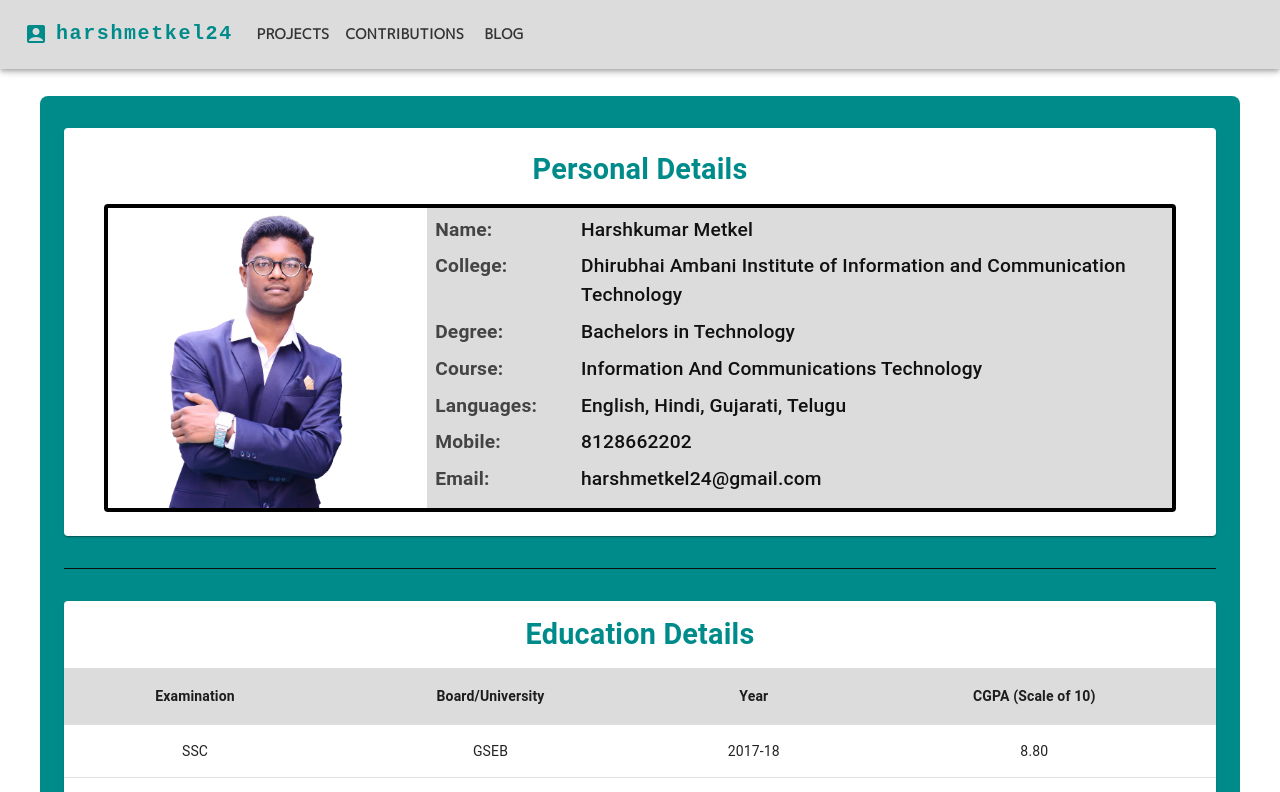
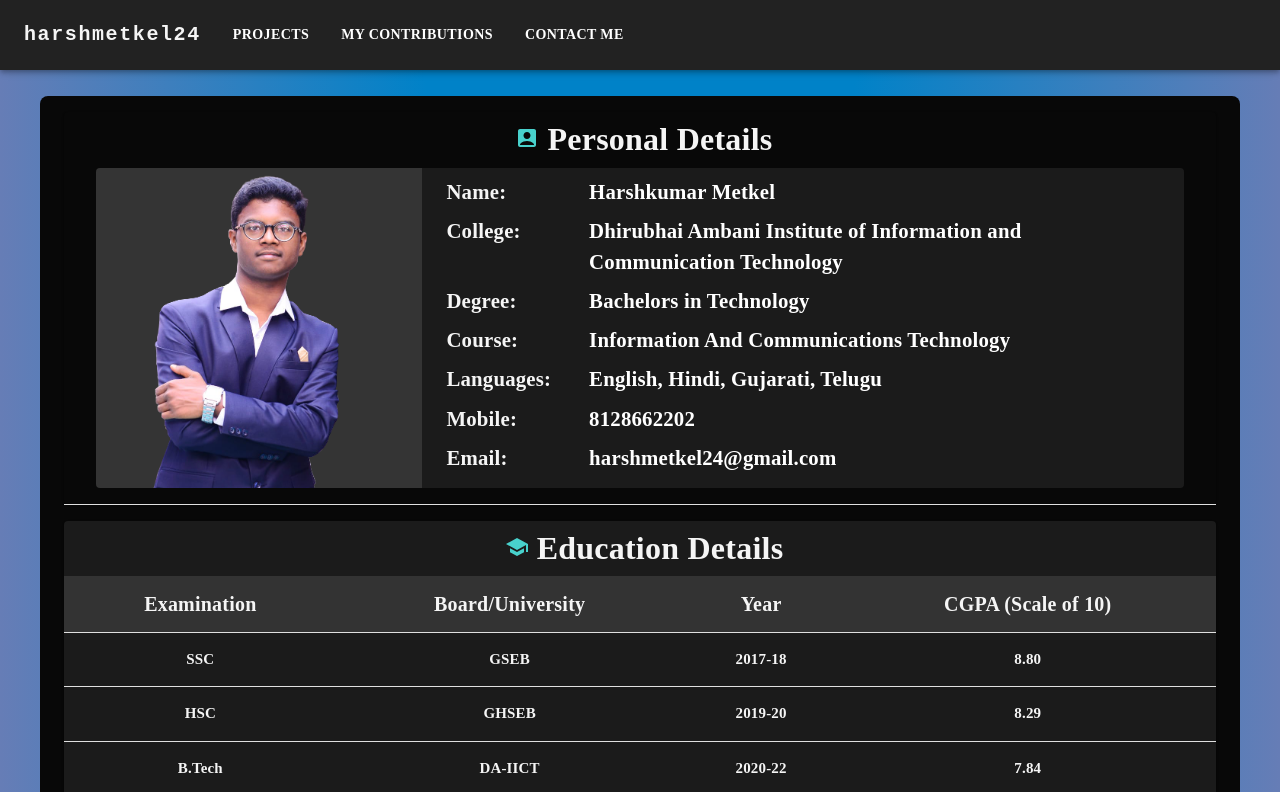
Before and after one commit to harshmetkel24/portfolio, a React (Create React App) app in the folder portfolio/: page / in a window 1280 px wide. Shown: the top 792 px of the page. Built offline with nearby package versions, Linux system fonts and the light colour scheme.

Commit message:
Projects page completed. Future target is to add project img as well

```diff
--- a/portfolio/package.json
+++ b/portfolio/package.json
@@ -7,6 +7,7 @@
     "@emotion/styled": "^11.9.3",
     "@mui/icons-material": "^5.8.4",
     "@mui/material": "^5.9.1",
+    "@mui/styles": "^5.9.1",
     "@testing-library/jest-dom": "^5.16.4",
     "@testing-library/react": "^13.3.0",
     "@testing-library/user-event": "^13.5.0",
--- a/portfolio/public/index.html
+++ b/portfolio/public/index.html
@@ -24,7 +24,7 @@
       work correctly both with client-side routing and a non-root public URL.
       Learn how to configure a non-root public URL by running `npm run build`.
     -->
-    <title>Home | harshmetkel24</title>
+    <title>harshmetkel24</title>
   </head>
   <body>
     <noscript>You need to enable JavaScript to run this app.</noscript>
--- a/portfolio/src/App.css
+++ b/portfolio/src/App.css
@@ -1,16 +1,38 @@
-@import url("https://fonts.googleapis.com/css2?family=M+PLUS+1p&display=swap");
+@import url("https://fonts.googleapis.com/css2?family=EB+Garamond:wght@400;600;700;800&display=swap");
 
 * {
-  font-family: "M PLUS 1p", sans-serif;
+  font-family: "Cormorant Garamond", serif;
+  -webkit-user-select: none; /* Safari */
+  -moz-user-select: none; /* Firefox */
+  -ms-user-select: none; /* IE10+/Edge */
+  user-select: none; /* Standard */
+}
+
+body {
+  background: #667db6; /* fallback for old browsers */
+  background: -webkit-linear-gradient(
+    to right,
+    #667db6,
+    #0082c8,
+    #0082c8,
+    #667db6
+  ); /* Chrome 10-25, Safari 5.1-6 */
+  background: linear-gradient(
+    to right,
+    #667db6,
+    #0082c8,
+    #0082c8,
+    #667db6
+  ); /* W3C, IE 10+/ Edge, Firefox 16+, Chrome 26+, Opera 12+, Safari 7+ */
 }
 
 [data-full],
 .normal {
-  font-size: 14px;
-  font-weight: 600;
+  font-weight: 700;
   position: relative;
   cursor: help;
   margin: 0.5em 0;
+  color: #fff;
 }
 
 [data-full]:hover::before {
@@ -18,12 +40,13 @@
   position: absolute;
   z-index: 2;
   bottom: -2.5em;
-  padding: 0.2em;
+  padding: 4px;
   text-align: justify;
   border-radius: 4px;
   background: #333;
   color: #fff;
-  font-size: 10px;
+  font-size: 12px;
+  border: 1px solid white;
 }
 [data-full]:hover::after {
   content: "";
--- a/portfolio/src/App.js
+++ b/portfolio/src/App.js
@@ -1,10 +1,11 @@
 import "./App.css";
 import { BrowserRouter, Route, Routes } from "react-router-dom";
+
 // pages
 import Home from "./Pages/Home";
 import Projects from "./Pages/Projects";
 import Contributions from "./Pages/Contributions";
-import Blog from "./Pages/Blog";
+import ContactMe from "./Pages/ContactMe";
 
 function App() {
   return (
@@ -13,7 +14,7 @@ function App() {
         <Route path="/" element={<Home />} />
         <Route path="/projects" element={<Projects />} />
         <Route path="/contributions" element={<Contributions />} />
-        <Route path="/blog" element={<Blog />} />
+        <Route path="/contact" element={<ContactMe />} />
       </Routes>
     </BrowserRouter>
   );
--- a/portfolio/src/Components/EducationTable.js
+++ b/portfolio/src/Components/EducationTable.js
@@ -10,6 +10,8 @@ import {
   TableHead,
   TableRow,
 } from "@mui/material";
+
+import SchoolIcon from "@mui/icons-material/School";
 
 const columns = [
   { id: "exam", label: "Examination", align: "center" },
@@ -42,17 +44,26 @@ const rows = [
 
 export default function EducationTable() {
   return (
-    <Paper sx={{ width: "100%", overflow: "hidden", margin: "2em 0" }}>
+    <Paper
+      sx={{
+        width: "100%",
+        overflow: "hidden",
+        my: 2,
+        backgroundColor: "#1b1b1b",
+      }}
+    >
       <Typography
         variant="h4"
         sx={{
+          py: 1,
           textAlign: "center",
-          color: "#008b8b",
-          fontWeight: 600,
-          fontSize: { md: "1.8em", xs: "1.5em" },
+          color: "whitesmoke",
+          fontFamily: "inherit",
+          fontWeight: 700,
+          fontSize: { md: "2em", xs: "1.5em" },
         }}
-        m={2}
       >
+        <SchoolIcon sx={{ mx: 1, color: "#48d1cc" }} />
         Education Details
       </Typography>
       <TableContainer sx={{ maxHeight: 440 }}>
@@ -65,8 +76,11 @@ export default function EducationTable() {
                   align={column.align}
                   style={{
                     minWidth: column.minWidth,
-                    backgroundColor: "#dcdcdc",
-                    fontWeight: 600,
+                    backgroundColor: "#333",
+                    fontFamily: "inherit",
+                    color: "whitesmoke",
+                    fontSize: 20,
+                    fontWeight: 700,
                   }}
                 >
                   {column.label}
@@ -81,7 +95,16 @@ export default function EducationTable() {
                   {columns.map((column) => {
                     const value = row[column.id];
                     return (
-                      <TableCell key={column.id} align={column.align}>
+                      <TableCell
+                        sx={{
+                          fontFamily: "inherit",
+                          color: "whitesmoke",
+                          fontSize: 15,
+                          fontWeight: 700,
+                        }}
+                        key={column.id}
+                        align={column.align}
+                      >
                         {column.format && typeof value === "number"
                           ? column.format(value)
                           : value}
--- a/portfolio/src/Components/Navbar.js
+++ b/portfolio/src/Components/Navbar.js
@@ -1,5 +1,7 @@
 import * as React from "react";
 import { Link } from "react-router-dom";
+
+import { makeStyles } from "@mui/styles/";
 
 import {
   AppBar,
@@ -14,7 +16,6 @@ import {
 } from "@mui/material/";
 
 import MenuIcon from "@mui/icons-material/Menu";
-import AccountBoxIcon from "@mui/icons-material/AccountBox";
 
 const pages = [
   {
@@ -22,17 +23,25 @@ const pages = [
     src: "/projects",
   },
   {
-    label: "Contributions",
+    label: "My Contributions",
     src: "/contributions",
   },
   {
-    label: "Blog",
-    src: "/blog",
+    label: "Contact Me",
+    src: "/contact",
   },
 ];
-const settings = ["Profile", "Account", "Dashboard", "Logout"];
+
+const useStyles = makeStyles((theme) => ({
+  menu: {
+    "& .MuiPaper-root": {
+      backgroundColor: "#444",
+    },
+  },
+}));
 
 const Navbar = () => {
+  const classes = useStyles();
   const [anchorElNav, setAnchorElNav] = React.useState(null);
   const [anchorElUser, setAnchorElUser] = React.useState(null);
 
@@ -52,7 +61,7 @@ const Navbar = () => {
   };
 
   return (
-    <AppBar sx={{ backgroundColor: "#dcdcdc" }} position="fixed">
+    <AppBar sx={{ backgroundColor: "#222" }} position="fixed">
       <Container maxWidth="xl">
         <Toolbar disableGutters>
           <Typography
@@ -68,16 +77,10 @@ const Navbar = () => {
               letterSpacing: ".1rem",
             }}
           >
-            <AccountBoxIcon
-              sx={{
-                display: { xs: "none", md: "flex" },
-                mr: 1,
-              }}
-            />
             <Link
               style={{
                 display: "flex",
-                color: "#008b8b",
+                color: "whitesmoke",
                 textDecoration: "none",
                 fontFamily: "monospace",
                 alignItems: "center",
@@ -90,7 +93,11 @@ const Navbar = () => {
             </Link>
           </Typography>
 
-          <Box sx={{ display: { xs: "flex", md: "none" } }}>
+          <Box
+            sx={{
+              display: { xs: "flex", md: "none" },
+            }}
+          >
             <IconButton
               size="large"
               aria-label="account of current user"
@@ -99,9 +106,10 @@ const Navbar = () => {
               onClick={handleOpenNavMenu}
               color="inherit"
             >
-              <MenuIcon sx={{ color: "black", ml: 0 }} />
+              <MenuIcon sx={{ color: "whitesmoke", ml: 0 }} />
             </IconButton>
             <Menu
+              className={classes.menu}
               id="menu-appbar"
               anchorEl={anchorElNav}
               anchorOrigin={{
@@ -121,13 +129,13 @@ const Navbar = () => {
             >
               {pages.map((page) => (
                 <MenuItem key={page.label} onClick={handleCloseNavMenu}>
-                  <Button textAlign="center">
+                  <Button sx={{ width: "100%" }}>
                     <Link
                       style={{
                         textDecoration: "none",
-                        color: "#333",
-                        fontSize: "0.9em",
-                        fontWeight: 550,
+                        color: "whitesmoke",
+                        fontSize: "0.8em",
+                        fontWeight: 600,
                       }}
                       to={page.src}
                     >
@@ -155,22 +163,14 @@ const Navbar = () => {
               fontSize: "1.2em",
             }}
           >
-            <AccountBoxIcon
-              sx={{
-                mr: 1,
-                alignItems: "center",
-                fontSize: "1.5em",
-              }}
-            />
             <Link
               style={{
-                display: "flex",
-                color: "#008b8b",
+                color: "whitesmoke",
                 textDecoration: "none",
                 fontFamily: "monospace",
                 alignItems: "center",
                 fontWeight: 700,
-                letterSpacing: ".1rem",
+                letterSpacing: ".15rem",
               }}
               to="/"
             >
@@ -182,13 +182,33 @@ const Navbar = () => {
             {pages.map((page) => (
               <Button
                 key={page.label}
-                sx={{ my: 2, color: "black", display: "block" }}
+                sx={{
+                  my: 2,
+                  mx: 1,
+                  color: "black",
+                  display: "block",
+                  color: "#fff",
+                  borderRadius: 2,
+                  transition: "all 0.25s ease",
+                  fontWeight: 800,
+                  "& a": {
+                    color: "#fff",
+                  },
+                  "&:hover a": {
+                    color: "#333",
+                  },
+                  "&:hover": {
+                    transform: "scale(1.1)",
+                    backgroundColor: "#e0ffff",
+                    boxShadow: "inset 0px 1px 16px 2px #00ffef",
+                  },
+                }}
               >
                 <Link
                   style={{
                     textDecoration: "none",
-                    color: "#333",
-                    fontWeight: 600,
+                    fontWeight: 700,
+                    transition: "all 0.5s ease",
                   }}
                   to={page.src}
                 >
--- a/portfolio/src/Components/ProfileCard.js
+++ b/portfolio/src/Components/ProfileCard.js
@@ -2,6 +2,8 @@ import React from "react";
 
 import { Box, Container } from "@mui/system";
 import { Typography, Paper } from "@mui/material";
+
+import AccountBoxIcon from "@mui/icons-material/AccountBox";
 
 const details = [
   { key: "Name: ", value: "Harshkumar Metkel" },
@@ -26,17 +28,19 @@ const details = [
 const ProfileCard = () => {
   return (
     <>
-      <Paper sx={{ padding: "1em", marginBottom: "2em" }}>
+      <Paper sx={{ padding: "0.5em", backgroundColor: "#080808" }}>
         <Typography
           variant="h4"
           sx={{
             textAlign: "center",
-            color: "#008b8b",
-            fontWeight: 600,
-            fontSize: { md: "1.8em", xs: "1.5em" },
-            m: 1,
+            color: "whitesmoke",
+            fontWeight: 700,
+            fontSize: { md: "2em", xs: "1.5em" },
+            mb: 1,
+            fontFamily: "inherit",
           }}
         >
+          <AccountBoxIcon sx={{ mx: 1, color: "#48d1cc" }} />
           Personal Details
         </Typography>
         <Container
@@ -50,54 +54,52 @@ const ProfileCard = () => {
           }}
         >
           <Box
+            component="img"
+            src="/images/profile-img.png"
             sx={{
-              my: 1,
+              mb: 1,
               width: {
                 md: "30%",
                 xs: "100%",
               },
-              background: "url(/images/profile-img.png)",
-              backgroundSize: {
-                md: "cover",
-                xs: "contain",
-              },
+              background: "#343434",
+              objectFit: "cover",
+              fontFamily: "inherit",
               backgroundRepeat: "no-repeat",
               backgroundPosition: "center",
               borderTopLeftRadius: 4,
               borderBottomLeftRadius: 4,
+              borderTopRightRadius: {
+                md: 0,
+                xs: 4,
+              },
+              borderBottomRightRadius: {
+                md: 0,
+                xs: 4,
+              },
               height: {
-                md: "300px",
-                xs: "180px",
-              },
-              border: {
-                md: "4px solid black",
-                xs: "none",
-              },
-              borderRight: {
-                md: "none",
-                xs: "none",
+                md: "320px",
+                xs: "fit-content",
               },
             }}
           ></Box>
 
           <Box
             sx={{
-              my: 1,
+              px: {
+                md: 2,
+                xs: 0,
+              },
               width: {
                 md: "70%",
                 xs: "100%",
               },
-              backgroundColor: "#dcdcdc",
-              height: { md: "300px", xs: "fit-content" },
+              backgroundColor: "#1b1b1b",
+              height: { md: "320px", xs: "fit-content" },
               borderTopRightRadius: 4,
               borderBottomRightRadius: 4,
               borderTopLeftRadius: { md: 0, xs: 4 },
               borderBottomLeftRadius: { md: 0, xs: 4 },
-              border: "4px solid black",
-              borderLeft: {
-                md: "none",
-                xs: "4px solid black",
-              },
             }}
           >
             {details.map((detail) => {
@@ -115,26 +117,28 @@ const ProfileCard = () => {
                 >
                   <Typography
                     sx={{
-                      fontWeight: 600,
+                      fontWeight: 700,
                       fontSize: {
-                        md: "1.2em",
-                        xs: "1em",
+                        md: "1.3em",
+                        xs: "1.1em",
                       },
                       width: "20%",
-                      color: "#444",
+                      color: "whitesmoke",
+                      fontFamily: "inherit",
                     }}
                   >
                     {detail.key}
-                  </Typography>{" "}
+                  </Typography>
                   <Typography
                     sx={{
-                      fontWeight: 550,
-                      color: "#111",
+                      fontWeight: 700,
+                      color: "white",
                       fontSize: {
-                        md: "1.2em",
-                        xs: "1em",
+                        md: "1.3em",
+                        xs: "1.1em",
                       },
                       width: "80%",
+                      fontFamily: "inherit",
                     }}
                   >
                     {detail.value}
--- a/portfolio/src/Pages/Blog.js
+++ /dev/null
@@ -1,11 +0,0 @@
-import React from "react";
-
-const Blog = () => {
-  return (
-    <>
-      <div>Blog</div>
-    </>
-  );
-};
-
-export default Blog;
--- /dev/null
+++ b/portfolio/src/Pages/ContactMe.js
@@ -0,0 +1,11 @@
+import React from "react";
+
+const ContactMe = () => {
+  return (
+    <>
+      <div> Contact me</div>
+    </>
+  );
+};
+
+export default ContactMe;
--- a/portfolio/src/Pages/Home.js
+++ b/portfolio/src/Pages/Home.js
@@ -1,4 +1,4 @@
-import React from "react";
+import React, { useEffect } from "react";
 
 import { Container } from "@mui/system";
 import { Divider } from "@mui/material";
@@ -9,6 +9,10 @@ import ProfileCard from "../Components/ProfileCard";
 import EducationTable from "../Components/EducationTable";
 
 const Home = () => {
+  useEffect(() => {
+    document.title = "Home | harshmetkel24";
+  }, []);
+
   return (
     <>
       <Navbar />
@@ -16,22 +20,22 @@ const Home = () => {
         maxWidth={"lg"}
         sx={{
           minHeight: "100vh",
-          backgroundColor: "#008b8b",
+          backgroundColor: "#080808",
           marginTop: "6em",
           marginBottom: "2em",
-          padding: "2em 0",
+          padding: "1em 0",
           borderRadius: 2,
         }}
       >
         <ProfileCard />
         <Divider
           variant="fullWidth"
-          sx={{ borderBottomWidth: "0.1em", backgroundColor: "#111" }}
+          sx={{ borderBottomWidth: "0.1em", backgroundColor: "#fff" }}
         />
         <EducationTable />
         <Divider
           variant="fullWidth"
-          sx={{ borderBottomWidth: "0.1em", backgroundColor: "#111" }}
+          sx={{ borderBottomWidth: "0.1em", backgroundColor: "#fff" }}
         />
       </Container>
     </>
--- a/portfolio/src/Pages/Projects.js
+++ b/portfolio/src/Pages/Projects.js
@@ -2,17 +2,29 @@ import React, { useState, useEffect } from "react";
 import { Link } from "react-router-dom";
 
 import { Container, Grid, Box, Typography, Button } from "@mui/material";
+import { makeStyles } from "@mui/styles";
 import GitHubIcon from "@mui/icons-material/GitHub";
 
 import Navbar from "../Components/Navbar";
 
+const useStyles = makeStyles((theme) => ({
+  allText: {
+    fontWeight: "600 !important",
+    color: "#fff",
+    fontFamily: "inherit !important",
+    fontSize: "1em !important",
+  },
+}));
+
 const Projects = () => {
+  const classes = useStyles();
   const [data, setData] = useState([]);
   const getData = async () => {
     const res = await fetch("https://api.github.com/users/harshmetkel24/repos");
     setData(await res.json());
   };
   useEffect(() => {
+    document.title = "Project | harshmetkel24";
     getData();
   }, []);
 
@@ -23,14 +35,18 @@ const Projects = () => {
         maxWidth={"lg"}
         sx={{
           minHeight: "100vh",
-          backgroundColor: "#c9ffe5",
+          backgroundColor: "#080808",
           marginTop: "6em",
           marginBottom: "2em",
           padding: "2em 0",
           borderRadius: 2,
+          width: {
+            xs: "90vw",
+          },
         }}
       >
-        <Grid container spacing={2}>
+        <Grid container spacing={1}>
+          {/* prject cards */}
           {data.map((elem) => {
             return (
               <Grid item xs={12} md={6} lg={4} key={elem.id}>
@@ -38,43 +54,68 @@ const Projects = () => {
                   sx={{
                     display: "flex",
                     flexDirection: "column",
-                    minHeight: 150,
-                    backgroundColor: "#dcdcdc",
+                    height: {
+                      sm: 150,
+                      xs: "fit-content",
+                    },
+                    m: 2,
+                    backgroundColor: "#004242",
                     p: 2,
-                    border: 3,
                     borderRadius: 2,
-                    boxShadow: 3,
+                    transition: ".5s ease-in-out",
+                    "&:hover": {
+                      boxShadow: "inset 0px 2px 8px 1px #007fff",
+                      transform: "scale(1.05)",
+                      backgroundColor: "#002147",
+                    },
                   }}
                 >
-                  <Box display="flex" flexGrow={1}>
+                  <Box
+                    sx={{
+                      display: "flex",
+                      flexGrow: 1,
+                      flexDirection: { sm: "row", xs: "column" },
+                    }}
+                  >
                     <Typography
                       variant="body2"
                       gutterBottom
-                      sx={{ width: "25%", fontWeight: 600 }}
+                      className={classes.allText}
                     >
-                      Ttile:
-                    </Typography>
-                    <Typography variant="body2" gutterBottom>
                       {elem.name}
                     </Typography>
                   </Box>
                   {elem.description &&
-                    (elem.description.length >= 70 ? (
-                      <div data-full={elem.description}>
-                        {`${String(elem.description).substr(0, 70)}...`}
+                    (elem.description.length >= 50 ? (
+                      <div
+                        // className={classes.allText}
+                        data-full={elem.description}
+                      >
+                        {`${String(elem.description).substr(0, 50)}...`}
                       </div>
                     ) : (
                       <div className="normal">{elem.description}</div>
                     ))}
-                  <Box display="flex" flexGrow={1}>
+                  <Box
+                    sx={{
+                      display: "flex",
+                      flexGrow: 1,
+                      flexDirection: { sm: "row", xs: "column" },
+                    }}
+                  >
                     <Typography
                       variant="body2"
                       gutterBottom
-                      sx={{ width: "25%", fontWeight: 600 }}
+                      sx={{ width: "25%" }}
+                      className={classes.allText}
                     >
                       Language:
                     </Typography>
-                    <Typography variant="body2" gutterBottom>
+                    <Typography
+                      variant="body2"
+                      gutterBottom
+                      className={classes.allText}
+                    >
                       {elem.language}
                     </Typography>
                   </Box>
@@ -86,6 +127,9 @@ const Projects = () => {
                     }}
                   >
                     <Button
+                      component="a"
+                      href={elem.html_url}
+                      target="_blank"
                       variant="contained"
                       size="small"
                       sx={{
@@ -93,17 +137,13 @@ const Projects = () => {
                       }}
                       startIcon={<GitHubIcon />}
                     >
-                      <Link
-                        style={{ textDecoration: "none", color: "#222" }}
-                        to={elem.html_url}
-                        target="_blank"
-                        rel="noopener noreferrer"
-                      >
-                        Github
-                      </Link>
+                      Github
                     </Button>
                     {elem.homepage && (
                       <Button
+                        component="a"
+                        href={elem.homepage}
+                        target="_blank"
                         variant="contained"
                         size="small"
                         sx={{
@@ -111,13 +151,7 @@ const Projects = () => {
                         }}
                         startIcon={<GitHubIcon />}
                       >
-                        <Link
-                          style={{ textDecoration: "none", color: "#222" }}
-                          to={elem.homepage}
-                          target="_blank"
-                        >
-                          Live Project
-                        </Link>
+                        Live Project
                       </Button>
                     )}
                   </Box>
```
Also changed, not shown: 1 other file (tests, documents, lock files or other folders).
